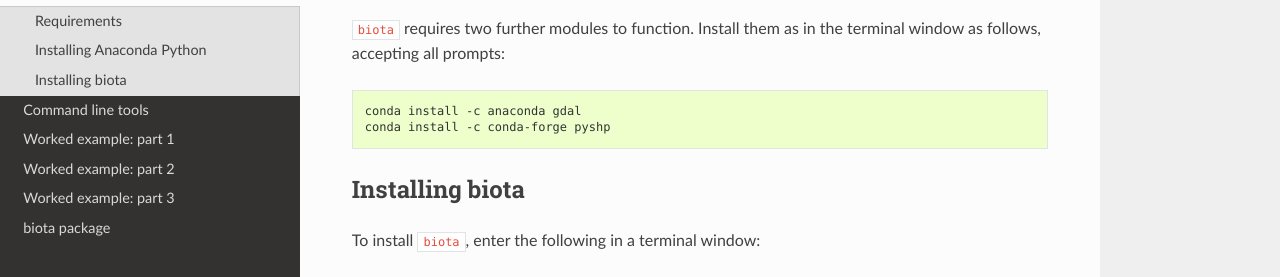
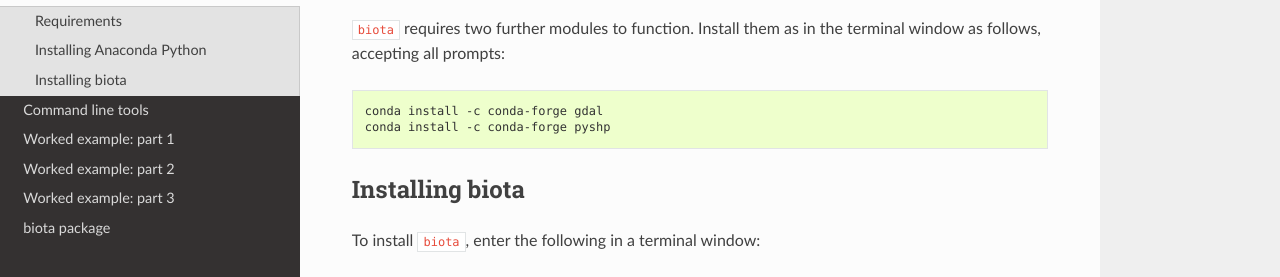
Before and after one commit to smfm-project/biota, a Sphinx documentation site: the page built from docs/source/setup.rst, in a window 1280 px wide and 900 px high, scrolled down 725 px. Shown: the part 156-433 px from the top of the window. Built offline with Sphinx 7.4.7 and the Read the Docs theme 2.0.0, drawn with Linux system fonts in a browser that asks for light colours.

Commit message:
Updated gdal install to conda forge

```diff
--- a/docs/source/setup.rst
+++ b/docs/source/setup.rst
@@ -43,7 +43,7 @@ If this has functioned, on executing ``python`` in a terminal window, you should
 
 .. code-block:: console
 
-    conda install -c anaconda gdal
+    conda install -c conda-forge gdal
     conda install -c conda-forge pyshp
 
 Installing biota
```
